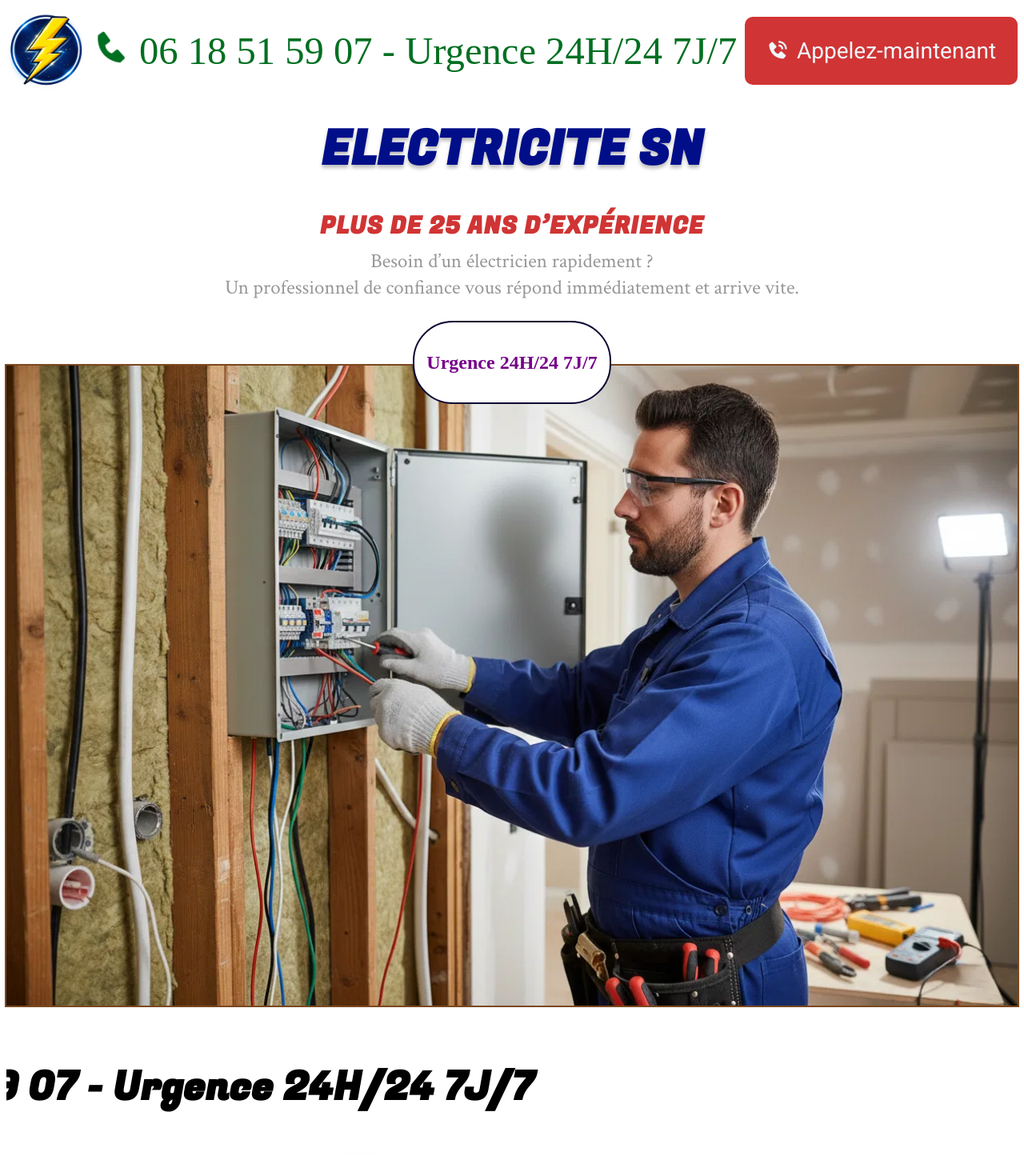
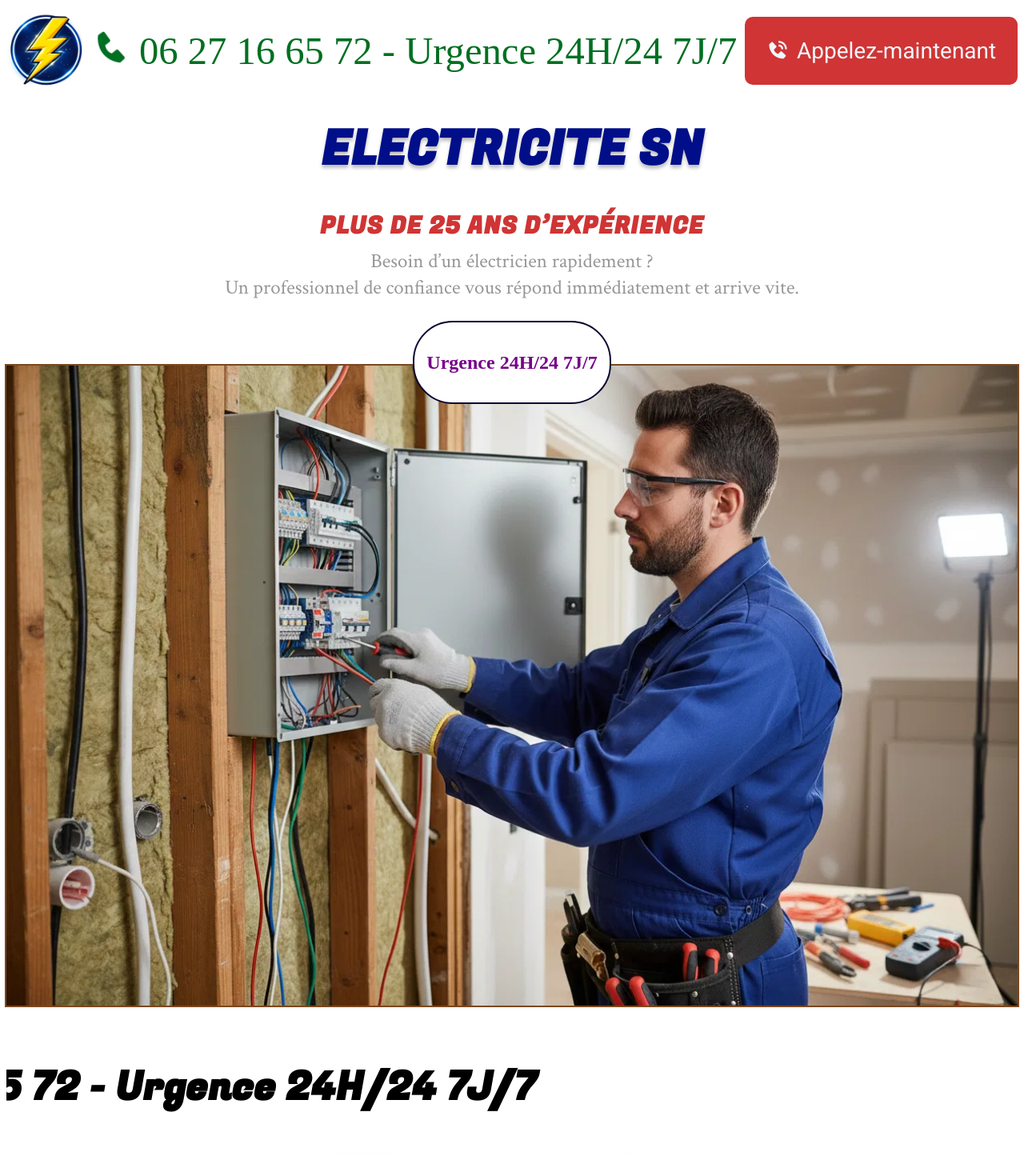
Before and after one commit to Matoky18/Clone-site-julien--sn, a React (Vite) app: page / in a window 1280 px wide. Shown: the top 1470 px of the page at 80% size. Built offline with nearby package versions, Linux system fonts and the light colour scheme; a web font is replaced by a local one.

Commit message:
num change

```diff
--- a/src/Pages/FastService/FastService.jsx
+++ b/src/Pages/FastService/FastService.jsx
@@ -58,7 +58,7 @@ const FastService = () => {
           ref={buttonRef}
           classNameButton={"cta-fast"}
           buttonName={"Chez vous en 30 minutes  Appelez !"}
-          phoneNumber={"06 18 51 59 07"}
+          phoneNumber={"06 27 16 65 72"}
           iconButton={<i className='bx bxs-phone-call' style={{ marginRight: "10px" }} ></i>}
         />
 
--- a/src/Pages/Footer/Footer.jsx
+++ b/src/Pages/Footer/Footer.jsx
@@ -21,7 +21,7 @@ const Footer = () => {
           <ul className="footer-list">
             <li className="footer-item">
               <span className="footer-icon">📞</span>
-              <a href="tel:06 18 51 59 07">06 18 51 59 07</a>
+              <a href="tel:06 27 16 65 72">06 27 16 65 72</a>
             </li>
           </ul>
         </div>
--- a/src/Pages/Hello/Welcome.jsx
+++ b/src/Pages/Hello/Welcome.jsx
@@ -112,8 +112,8 @@ const Welcome = () => {
 
             <div className='header-welcome-page' >
                 <div ref={logoRef} className="logo"></div>
-                <div className="num"> <div ref={numContentRef} className="num-content"><i ref={phoneIconRef} className='bx bxs-phone' style={{ marginRight: "10px", display: "inline-block" }}></i>06 18 51 59 07<span className="desktop-text"> - Urgence 24H/24 7J/7</span></div> </div>
-                <Button onclick={() => { }} buttonName={"Appelez-maintenant"} classNameButton={`cta-welcome ${isStickyHidden ? 'sticky-hidden' : ''}`} iconButton={<i className='bx bxs-phone-call' style={{ marginRight: "10px" }} ></i>} phoneNumber={"06 18 51 59 07"} />
+                <div className="num"> <div ref={numContentRef} className="num-content"><i ref={phoneIconRef} className='bx bxs-phone' style={{ marginRight: "10px", display: "inline-block" }}></i>06 27 16 65 72<span className="desktop-text"> - Urgence 24H/24 7J/7</span></div> </div>
+                <Button onclick={() => { }} buttonName={"Appelez-maintenant"} classNameButton={`cta-welcome ${isStickyHidden ? 'sticky-hidden' : ''}`} iconButton={<i className='bx bxs-phone-call' style={{ marginRight: "10px" }} ></i>} phoneNumber={"06 27 16 65 72"} />
             </div>
 
             <div ref={phrasesRef} className="phrases">
--- a/src/Pages/Services/Service.jsx
+++ b/src/Pages/Services/Service.jsx
@@ -43,7 +43,7 @@ const Service = () => {
   return (
     <div ref={containerRef} className='container-service' >
 
-      <Marquee text={"06 18 51 59 07 - Urgence 24H/24 7J/7  "} textContainer={"marquee-service"} classNameMarquee={"Marquee-conaiter"} />
+      <Marquee text={"06 27 16 65 72 - Urgence 24H/24 7J/7  "} textContainer={"marquee-service"} classNameMarquee={"Marquee-conaiter"} />
       <div className="hero-service">
 
         <Cart buttonCartName={"Contactez-nous"}
--- a/src/Pages/diagnostic/Diagno.jsx
+++ b/src/Pages/diagnostic/Diagno.jsx
@@ -60,7 +60,7 @@ const Diagno = () => {
   return (
     <div ref={containerRef} className='diagno-container' >
 
-      <Marquee textContainer={"text-marquee-diagno"} classNameMarquee={"container-maquee-diagno"} text={"06 18 51 59 07 - Urgence 24H/24 7J/7"} />
+      <Marquee textContainer={"text-marquee-diagno"} classNameMarquee={"container-maquee-diagno"} text={"06 27 16 65 72 - Urgence 24H/24 7J/7"} />
 
       <h1 id="pre-diagnostic-title" className='h1' >Pré-Diagnostic Gratuit</h1>
 
@@ -115,7 +115,7 @@ const Diagno = () => {
           ref={buttonRef}
           classNameButton={"cta-button-diagno"}
           buttonName={"Contactez-nous maintenant!"}
-          phoneNumber={"06 18 51 59 07"}
+          phoneNumber={"06 27 16 65 72"}
           iconButton={<i className='bx bxs-phone-call' ></i>}
         />
       </div>
```
